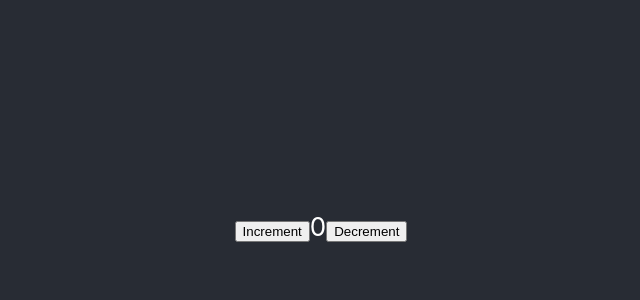
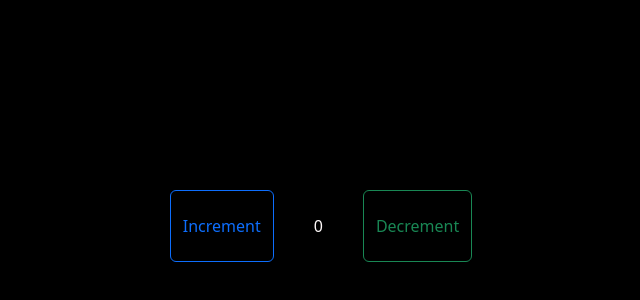
Before and after one commit to upmorpheus/react-dashboard, a React (Create React App) app: page / in a window 1280 px wide. Shown: the part 174-474 px from the top of the page, without its empty margins (319-959 px from the left). Built offline with nearby package versions, Linux system fonts and the light colour scheme.

Commit message:
add react-bootstrap commit

```diff
--- a/package.json
+++ b/package.json
@@ -7,7 +7,9 @@
     "@testing-library/jest-dom": "^5.17.0",
     "@testing-library/react": "^13.4.0",
     "@testing-library/user-event": "^13.5.0",
+    "bootstrap": "^5.3.1",
     "react": "^18.2.0",
+    "react-bootstrap": "^2.8.0",
     "react-dom": "^18.2.0",
     "react-redux": "^8.1.2",
     "react-scripts": "5.0.1",
--- a/src/App.js
+++ b/src/App.js
@@ -4,9 +4,7 @@ import Counter from "./features/Counter/Counter"
 function App() {
   return (
     <div className="App">
-      <header className="App-header">
         <Counter />
-      </header>
     </div>
   );
 }
--- a/src/App.scss
+++ b/src/App.scss
@@ -1,38 +1,9 @@
 .App {
+  display: flex;
+  align-items: center;
+  justify-content: center;
+  height: 100vh;
+  width: 100vw;
+  background-color: black;
   text-align: center;
 }
-
-.App-logo {
-  height: 40vmin;
-  pointer-events: none;
-}
-
-@media (prefers-reduced-motion: no-preference) {
-  .App-logo {
-    animation: App-logo-spin infinite 20s linear;
-  }
-}
-
-.App-header {
-  background-color: #282c34;
-  min-height: 100vh;
-  display: flex;
-  flex-direction: column;
-  align-items: center;
-  justify-content: center;
-  font-size: calc(10px + 2vmin);
-  color: white;
-}
-
-.App-link {
-  color: #61dafb;
-}
-
-@keyframes App-logo-spin {
-  from {
-    transform: rotate(0deg);
-  }
-  to {
-    transform: rotate(360deg);
-  }
-}
--- a/src/features/Counter/Counter.js
+++ b/src/features/Counter/Counter.js
@@ -1,28 +1,32 @@
 import React from 'react'
 import { useSelector, useDispatch } from 'react-redux'
 import { decrement, increment } from './counterSlice'
+import Button from 'react-bootstrap/Button'
+import './Counter.scss'
 
 function Counter() {
   const count = useSelector(state => state.counter.value)
   const dispatch = useDispatch()
 
   return (
-    <div>
-      <div>
-        <button
+    <div className="counter">
+      <Button
         aria-label="Increment value"
+        className='m-2'
+        variant="outline-primary"
         onClick={() => dispatch(increment())}
       >
         Increment
-        </button>
-        <span>{count}</span>
-        <button
+      </Button>
+      <span className='m-4 p-2'>{count}</span>
+      <Button
         aria-label="Decrement value"
+        className='m-2'
+        variant="outline-success"
         onClick={() => dispatch(decrement())}
       >
         Decrement
-        </button>
-      </div>
+      </Button>
     </div>
   )
 }
--- /dev/null
+++ b/src/features/Counter/Counter.scss
@@ -0,0 +1,4 @@
+.counter {
+    display: flex;
+    color: snow;
+}
--- a/src/index.js
+++ b/src/index.js
@@ -4,7 +4,7 @@ import { Provider } from 'react-redux'
 import store from './store'
 import App from './App';
 import reportWebVitals from './reportWebVitals';
-import './index.css';
+import 'bootstrap/dist/css/bootstrap.min.css';
 
 const root = ReactDOM.createRoot(document.getElementById('root'));
 root.render(
```
Also changed, not shown: 1 other file (tests, documents, lock files or other folders). Lines whose indentation alone changed are shown as unchanged.
